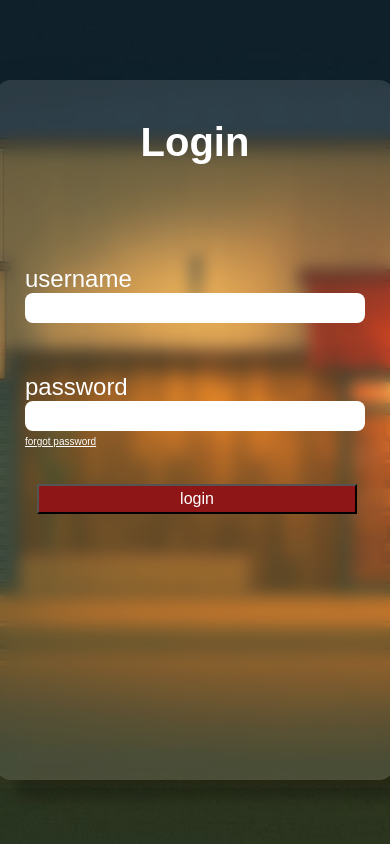
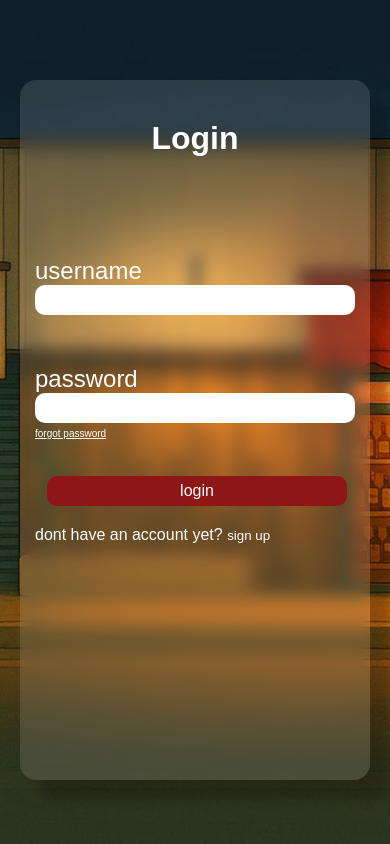
Before and after one commit to lawie2k/Vino-Amigo, a PHP site: page /login.html in a window 390 px wide. Run offline with PHP 8.4, Linux system fonts and the light colour scheme.

Commit message:
sixth push

```diff
--- a/login.css
+++ b/login.css
@@ -24,8 +24,7 @@ body {
   backdrop-filter: blur(7.7px);
   -webkit-backdrop-filter: blur(7.7px);
 }
-.login-label h1 {
-  font-size: 40px;
+.login-label {
   text-align: center;
   padding-top: 40px;
   color: white;
@@ -43,7 +42,7 @@ body {
   height: 30px;
   font-size: 20px;
   margin-bottom: 50px;
-  border-radius: 8px;
+  border-radius: 10px;
   border: 0;
 }
 .password label {
@@ -54,12 +53,25 @@ body {
   width: 340px;
   height: 30px;
   font-size: 20px;
-  border-radius: 8px;
+  border-radius: 10px;
   border: 0;
 }
 .password a {
   font-size: 10px;
   color: white;
+}
+.signup-button {
+  margin-top: 20px;
+  display: flex;
+  color: white;
+}
+#sign-up {
+  color: white;
+  background-color: transparent;
+  border: 0;
+}
+#sign-up:hover {
+  color: crimson;
 }
 .login-button {
   width: 320px;
@@ -69,4 +81,106 @@ body {
   background-color: #8e1616;
   color: white;
   font-size: 16px;
+  border: 0;
+  border-radius: 10px;
 }
+
+.login-button:hover {
+  background-color: white;
+  border: 1;
+  border-color: #8e1616;
+  color: #8e1616;
+  transition: 0.3s;
+}
+@media screen and (max-width: 393px) {
+  .login {
+    width: 350px;
+    justify-self: center;
+  }
+  .username input {
+    width: 320px;
+  }
+  .password input {
+    width: 320px;
+  }
+  .login-button {
+    width: 300px;
+  }
+}
+
+.register {
+  width: 400px;
+  height: 700px;
+  background-color: white;
+  justify-self: center;
+  align-items: center;
+  margin-top: 80px;
+  border-radius: 20px;
+  background: rgba(255, 255, 255, 0.12);
+  border-radius: 16px;
+  box-shadow: 0 4px 30px rgba(0, 0, 0, 0.1), 20px 20px 10px rgba(0, 0, 0, 0.2); /* Bottom-right shadow */
+  backdrop-filter: blur(7.7px);
+  -webkit-backdrop-filter: blur(7.7px);
+}
+.register-label {
+  text-align: center;
+  color: white;
+  padding-top: 40px;
+}
+.register-username label {
+  font-size: 16px;
+  color: white;
+}
+.register-username input {
+  width: 340px;
+  height: 30px;
+  font-size: 20px;
+  margin-bottom: 50px;
+  border-radius: 10px;
+  border: 0;
+}
+.register-password label {
+  color: white;
+  font-size: 16px;
+}
+.register-password input {
+  width: 340px;
+  height: 30px;
+  font-size: 20px;
+  margin-bottom: 50px;
+  border-radius: 10px;
+  border: 0;
+}
+.create-acc-button {
+  width: 320px;
+  height: 30px;
+  margin-top: 0px;
+  margin-left: 40px;
+  background-color: #8e1616;
+  color: white;
+  font-size: 16px;
+  border: 0;
+  border-radius: 10px;
+}
+.create-acc-button:hover {
+  background-color: white;
+  border: 1;
+  border-color: #8e1616;
+  color: #8e1616;
+  transition: 0.3s;
+}
+.sign-in-button {
+  margin-top: 15px;
+}
+.sign-in-button p {
+  color: white;
+  margin-left: 30px;
+}
+#sign-in {
+  color: white;
+  background-color: transparent;
+  border: 0;
+}
+#sign-in:hover {
+  color: crimson;
+}
--- a/login.html
+++ b/login.html
@@ -17,11 +17,31 @@
     <title>Login form</title>
   </head>
   <body>
-    <div class="login">
+    <div class="register" id="register-form" style="display: none">
+      <div class="register-label">
+        <h1>Register</h1>
+      </div>
+      <div class="input">
+        <div class="register-username">
+          <label for="text">username<br /></label>
+          <input type="text" />
+        </div>
+        <div class="register-password">
+          <label for="password">password <br /></label>
+          <input type="password" />
+        </div>
+      </div>
+      <button class="create-acc-button">create account</button>
+      <div class="sign-in-button">
+        <p>have an account already? <button id="sign-in">sign in</button></p>
+      </div>
+    </div>
+
+    <div class="login" id="login-form">
       <div class="login-label">
         <h1>Login</h1>
       </div>
-      <div class="input">
+      <div class="input" action="index.php" method="post">
         <div class="username">
           <label for="text">username<br /></label>
           <input type="text" />
@@ -32,7 +52,11 @@
           <a href=""><br />forgot password </a>
         </div>
         <button class="login-button">login</button>
+        <div class="signup-button">
+          <p>dont have an account yet? <button id="sign-up">sign up</button></p>
+        </div>
       </div>
     </div>
+    <script src="login.js"></script>
   </body>
 </html>
--- /dev/null
+++ b/login.js
@@ -0,0 +1,14 @@
+const SignUpButton = document.getElementById("sign-up");
+const SignInButton = document.getElementById("sign-in");
+const registerForm = document.getElementById("register-form");
+const loginForm = document.getElementById("login-form");
+
+SignUpButton.addEventListener("click", function () {
+  loginForm.style.display = "none";
+  registerForm.style.display = "block";
+});
+
+SignInButton.addEventListener("click", function () {
+  registerForm.style.display = "none";
+  loginForm.style.display = "block";
+});
```
Also changed, not shown: index.php (added, +7 -0 lines).
